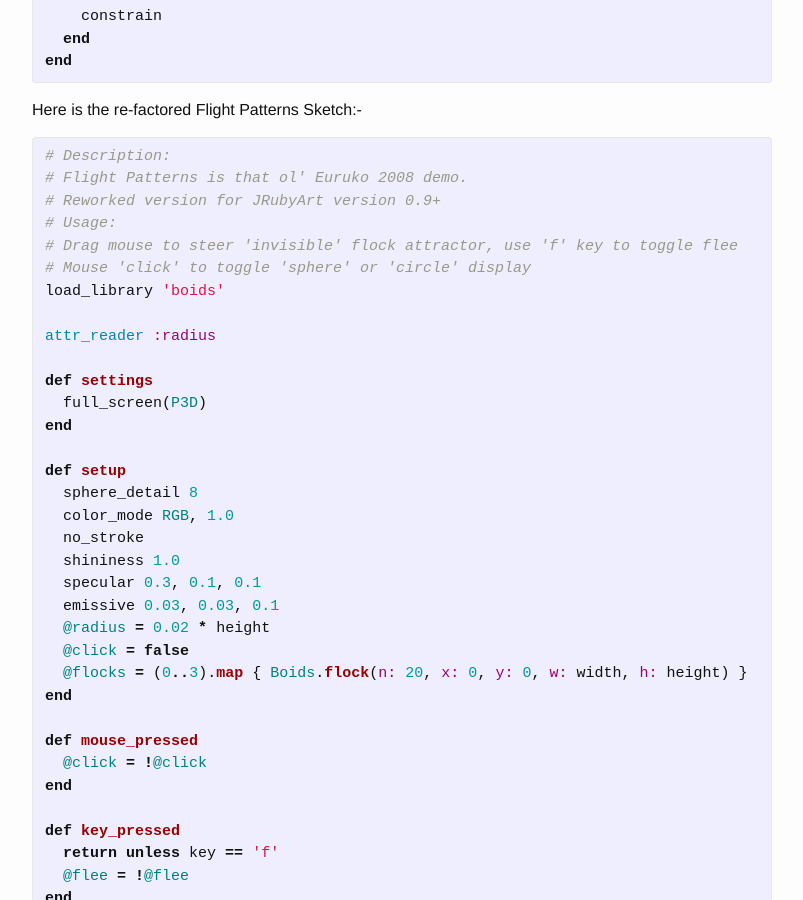
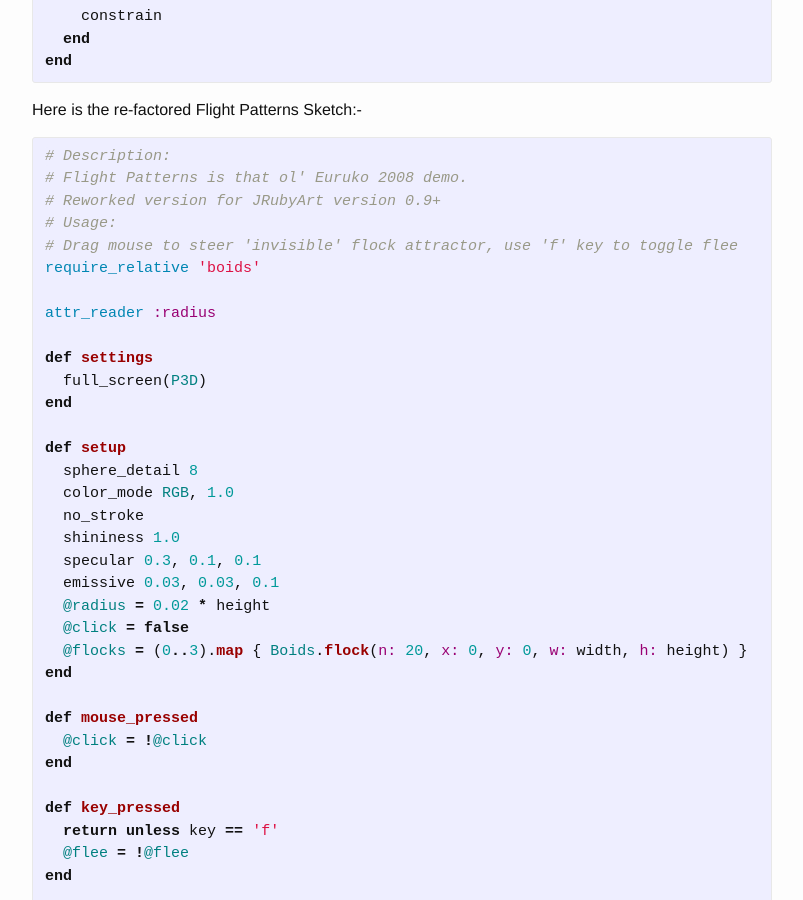
Before and after one commit to monkstone/monkstone.github.com, a Jekyll site: the page built from _posts/2015-10-20-boids_refactored.md, in a window 1280 px wide and 900 px high, scrolled down 4811 px. Shown: the whole window, without its empty margins (238-1041 px from the left). Built offline with Jekyll 4.4.1, drawn with Linux system fonts in a browser that asks for light colours.

Commit message:
refactored boids

```diff
--- a/_posts/2015-10-20-boids_refactored.md
+++ b/_posts/2015-10-20-boids_refactored.md
@@ -218,8 +218,7 @@ Here is the re-factored Flight Patterns Sketch:-
 # Reworked version for JRubyArt version 0.9+
 # Usage:
 # Drag mouse to steer 'invisible' flock attractor, use 'f' key to toggle flee
-# Mouse 'click' to toggle 'sphere' or 'circle' display
-load_library 'boids'
+require_relative 'boids'
 
 attr_reader :radius
 
```
